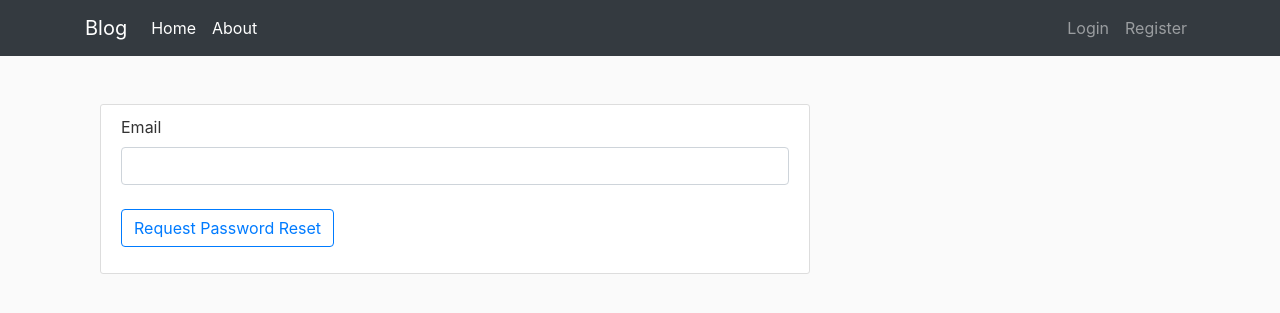
After one commit to VanoAkofashvili/flask_blog, a Flask app: page /reset_password in a window 1280 px wide. The commit adds this page. Shown: the top 313 px of the page. Run offline with Flask 2, Linux system fonts and the light colour scheme; some libraries are stand-ins or nearby versions.

Commit message:
now user can restore password with email

```diff
--- a/flaskblog/forms.py
+++ b/flaskblog/forms.py
@@ -58,3 +58,20 @@ class PostForm(FlaskForm):
     title = StringField('Title', validators=[DataRequired()])
     content = TextAreaField('Content', validators=[DataRequired()])
     submit = SubmitField('Publish')
+
+
+class RequestPasswordForm(FlaskForm):
+    email = StringField("Email", validators=[Email(), DataRequired()])
+    submit = SubmitField('Request Password Reset')
+
+    @staticmethod
+    def validate_email(self, email):
+        user = User.query.filter_by(email=email.data).first()
+        if user is None:
+            raise ValidationError('There is no account with that email.')
+
+
+class ResetPasswordForm(FlaskForm):
+    password = PasswordField('Password', validators=[DataRequired()])
+    confirm_password = PasswordField('Confirm Password', validators=[DataRequired(), EqualTo('password')])
+    submit = SubmitField('Reset Password')
--- a/flaskblog/routes.py
+++ b/flaskblog/routes.py
@@ -2,8 +2,9 @@ import os
 import secrets
 from PIL import Image
 from flask import render_template, redirect, flash, url_for, request, abort
-from flaskblog import app, db, bcrypt
-from .forms import RegistrationForm, LoginForm, UpdateProfileForm, PostForm
+from flask_mail import Message
+from flaskblog import app, db, bcrypt, mail
+from .forms import RegistrationForm, LoginForm, UpdateProfileForm, PostForm, RequestPasswordForm, ResetPasswordForm
 from flaskblog.models import User, Post
 from flask_login import login_user, login_required, logout_user, current_user
 
@@ -162,3 +163,52 @@ def user_posts(username):
     page = int(request.args.get('page', 1))
     posts = Post.query.filter_by(user_id=user.id).order_by(Post.date_posted.desc()).paginate(per_page=5, page=page)
     return render_template('user_posts.html', title=f'{user.username} - Posts', user=user, posts=posts)
+
+
+def send_reset_email(user):
+    token = user.get_reset_token()
+    msg = Message('Password Reset Request',
+                  sender='noreply@demo.com',
+                  recipients=[user.email])
+    msg.body = f"""To reset your password, visit the following link:
+    {url_for('reset_token', token=token, _external=True)}
+
+    If you did not make this request then simply ignore this email and no changes will be made
+        """
+    mail.send(msg)
+
+
+@app.route('/reset_password', methods=['GET', 'POST'])
+def request_token():
+    # if logged user wants to access this page, redirect back to home
+    if current_user.is_authenticated:
+        return redirect(url_for('index'))
+    form = RequestPasswordForm()
+    if form.validate_on_submit():
+        user = User.query.filter_by(email=form.email.data).first()
+        send_reset_email(user)
+        flash('An email has been sent with instructions to reset your password', 'info')
+        return redirect(url_for('index'))
+    return render_template('request_token.html', title='Reset Password', form=form)
+
+
+@app.route('/reset_password/<token>')
+def reset_token(token):
+    # if logged user wants to access this page, redirect back to home
+    if current_user.is_authenticated:
+        return redirect(url_for('index'))
+
+    user = User.verify_reset_token(token)
+    if user is None:
+        flash('That is invalid or expired token', 'warning')
+        return redirect(url_for('reset_request'))
+
+    form = ResetPasswordForm()
+    if form.validate_on_submit():
+        hashed_password = bcrypt.generate_password_hash(form.password.data).decode('utf-8')
+        user.password = hashed_password
+        db.session.commit()
+        flash(f'Your password has been updated! You are now able to log in!',
+              'success')
+        return redirect(url_for('login'))
+    return render_template('reset_token.html', title='Reset Password', form=form)
--- a/flaskblog/templates/login.html
+++ b/flaskblog/templates/login.html
@@ -31,7 +31,11 @@
                    {{ form.remember(class='form-check-input') }}
                    {{ form.remember.label(class='form-check-label') }}
                </div>
-        <div class="form-group mt-2">{{ form.submit(class='btn btn-outline-primary') }}</div>
+        <div class="form-group mt-2">{{ form.submit(class='btn btn-outline-primary') }}
+         <small class="text-muted">
+
+            <a href="{{ url_for('request_token') }}" class="ml-2">Forgot Password?</a>
+        </small></div>
     </form>
     <div class="border-top pt-3">
         <small class="text-muted">
--- /dev/null
+++ b/flaskblog/templates/request_token.html
@@ -0,0 +1,25 @@
+{% extends 'base.html' %} {% block content %}
+    <div class="content-section">
+        <form action="" method="POST">
+            {{ form.hidden_tag() }}
+            <fieldset>
+
+
+                <div class="form-group">
+                    {{ form.email.label }} {% if form.email.errors %}
+                    {{ form.email(class='form-control form-control-lg is-invalid') }}
+                    <div class="invalid-feedback">
+                        {% for error in form.email.errors %}
+                            <span>{{ error }}</span>
+                        {% endfor %}
+                    </div>
+                {% else %} {{ form.email(class='form-control') }} {% endif %}
+                </div>
+
+
+            </fieldset>
+
+            <div class="form-group mt-2">{{ form.submit(class='btn btn-outline-primary') }}</div>
+        </form>
+    </div>
+{% endblock content %}
--- a/flaskblog/templates/user_posts.html
+++ b/flaskblog/templates/user_posts.html
@@ -26,7 +26,7 @@
                 {% if not page %}
                     <li class="page-item disabled"><a class="page-link" href="#">...</a>
                         {% else %}
-                    <li class="page-item {% if page==posts.page %} active {% endif %}"><a class="page-link"
+                    <li class="page-item {% if page==posts.page %}active{% endif %}"><a class="page-link"
                                                                                           href="{{ url_for('user_posts', username=user.username, page=page) }}">{{ page }}</a>
                     </li>
                 {% endif %}
```
Also changed, not shown: flaskblog/__init__.py (+9 -0 lines), flaskblog/models.py (+19 -2 lines), flaskblog/templates/reset_token.html (added, +34 -0 lines), flaskblog/static/profile_pics/4e46d65066d87069.jpg (renamed from flaskblog/static/profile_pics/2a1c6b6860fb50c9.jpg).
